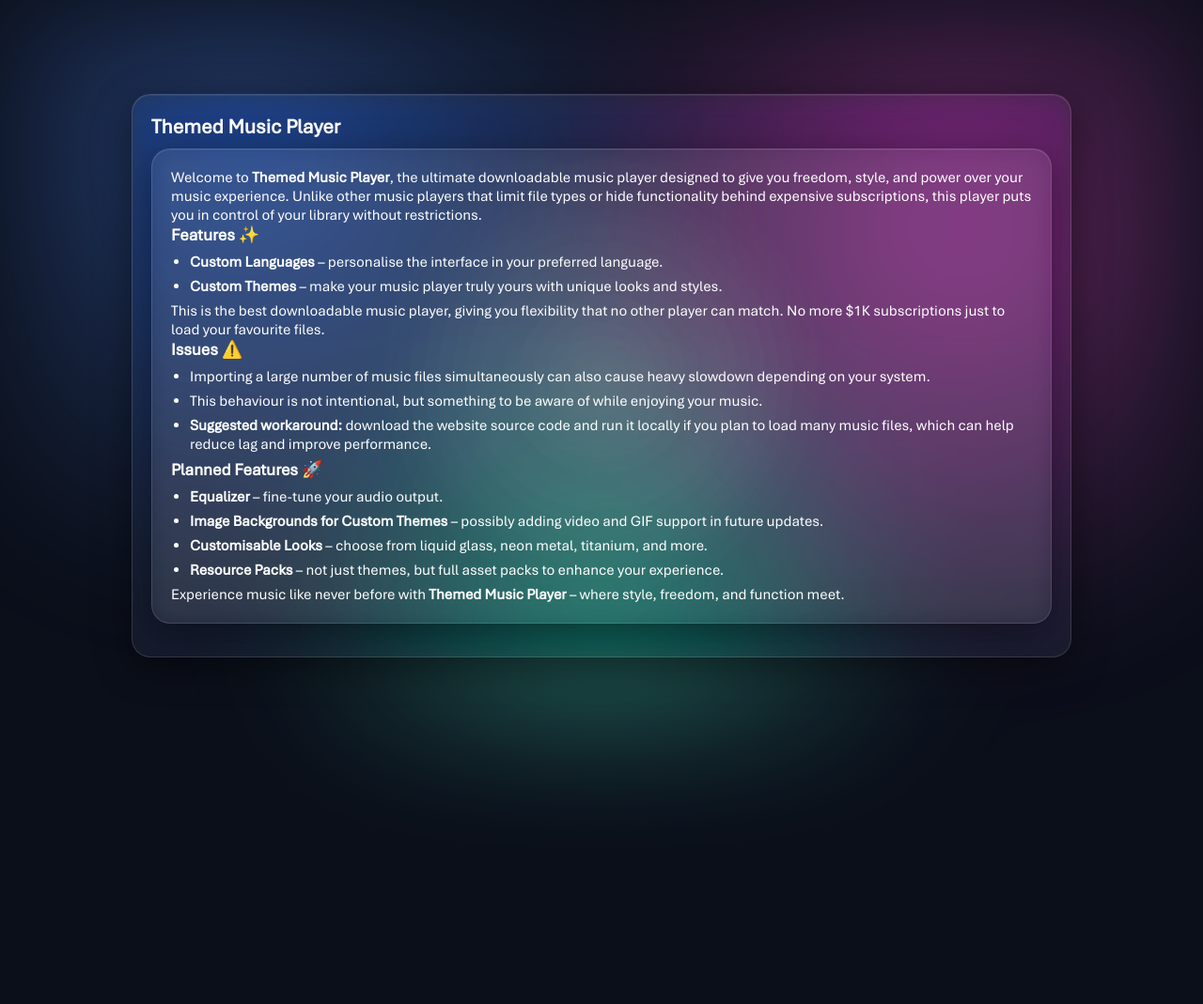
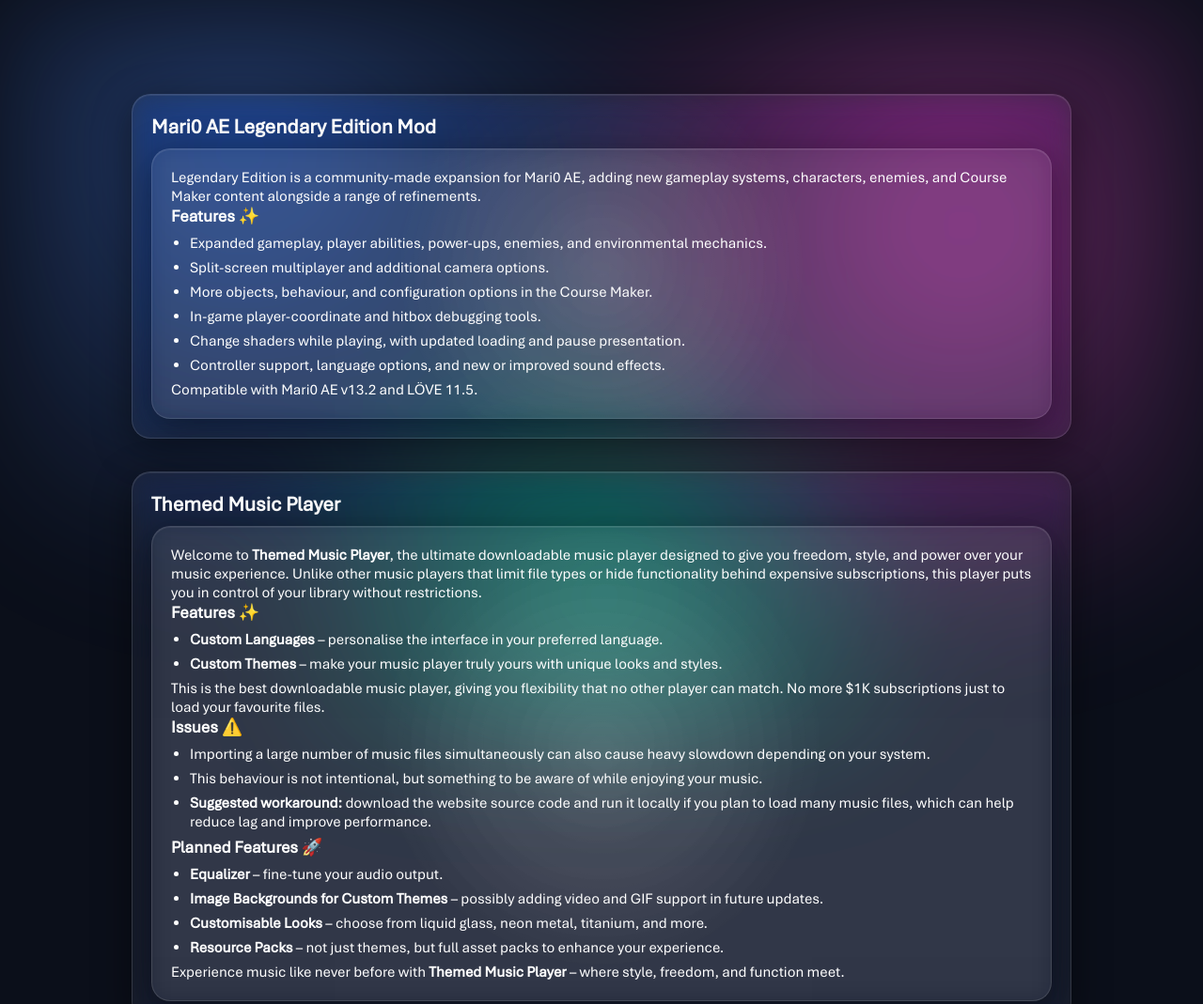
Before and after one commit to LukeManiac/lukemaniac.github.io, a plain HTML site: page index.html in a window 1280 px wide. Shown: the top 1069 px of the page at 94% size. Before the commit the page ends 900 px from the top, so only its background shows below. Drawn offline with nearby package versions, Linux system fonts and the light colour scheme.

Commit message:
Add files via upload

```diff
--- a/index.html
+++ b/index.html
@@ -13,10 +13,33 @@
 <body>
   <div class="bg"></div>
   <main class="container">
+    <a class="glass card reveal link-card" href="https://github.com/LukeManiac/mari0-ae-legendary-edition-mod" target="_blank" rel="noopener noreferrer">
+      <h1>Mari0 AE Legendary Edition Mod</h1>
+
+      <section class="glass project-description">
+        <p>
+          Legendary Edition is a community-made expansion for Mari0 AE, adding new gameplay systems,
+          characters, enemies, and Course Maker content alongside a range of refinements.
+        </p>
+
+        <h2>Features ✨</h2>
+        <ul>
+          <li>Expanded gameplay, player abilities, power-ups, enemies, and environmental mechanics.</li>
+          <li>Split-screen multiplayer and additional camera options.</li>
+          <li>More objects, behaviour, and configuration options in the Course Maker.</li>
+          <li>In-game player-coordinate and hitbox debugging tools.</li>
+          <li>Change shaders while playing, with updated loading and pause presentation.</li>
+          <li>Controller support, language options, and new or improved sound effects.</li>
+        </ul>
+
+        <p>Compatible with Mari0 AE v13.2 and LÖVE 11.5.</p>
+      </section>
+    </a>
+
     <a class="glass card reveal link-card" href="https://lukemaniac.github.io/Themed-Music-Player" target="_blank">
       <h1>Themed Music Player</h1>
 
-      <section class="glass card reveal">
+      <section class="glass project-description">
         <p>
           Welcome to <strong>Themed Music Player</strong>, the ultimate downloadable music player designed to give you freedom, style, and power over your music experience. Unlike other music players that limit file types or hide functionality behind expensive subscriptions, this player puts you in control of your library without restrictions.
         </p>
--- a/style.css
+++ b/style.css
@@ -97,6 +97,10 @@
   margin-bottom: 15px;
 }
 
+.project-description {
+  padding: 20px;
+}
+
 .link-card {
   text-decoration: none;
   color: white;
```
